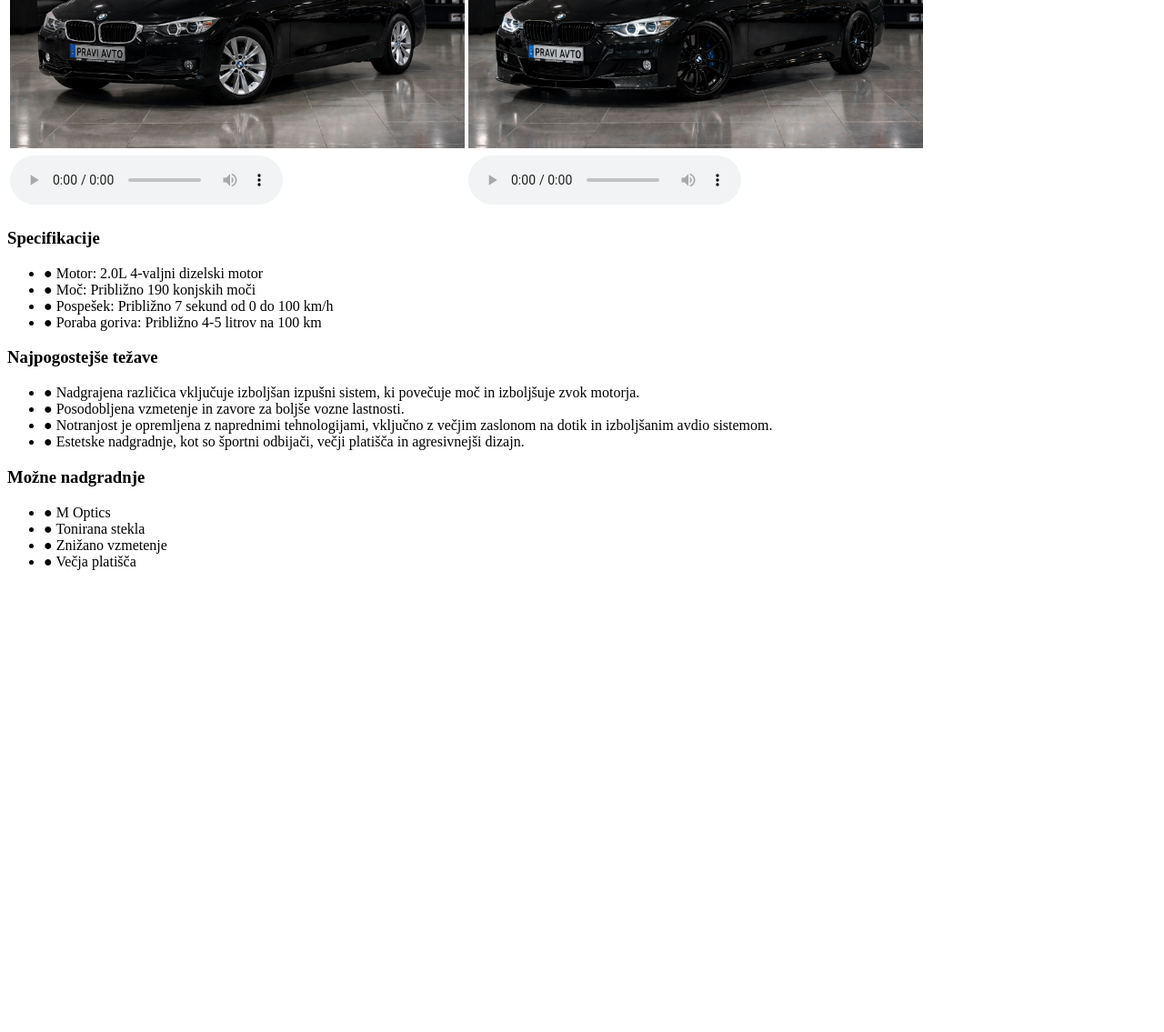
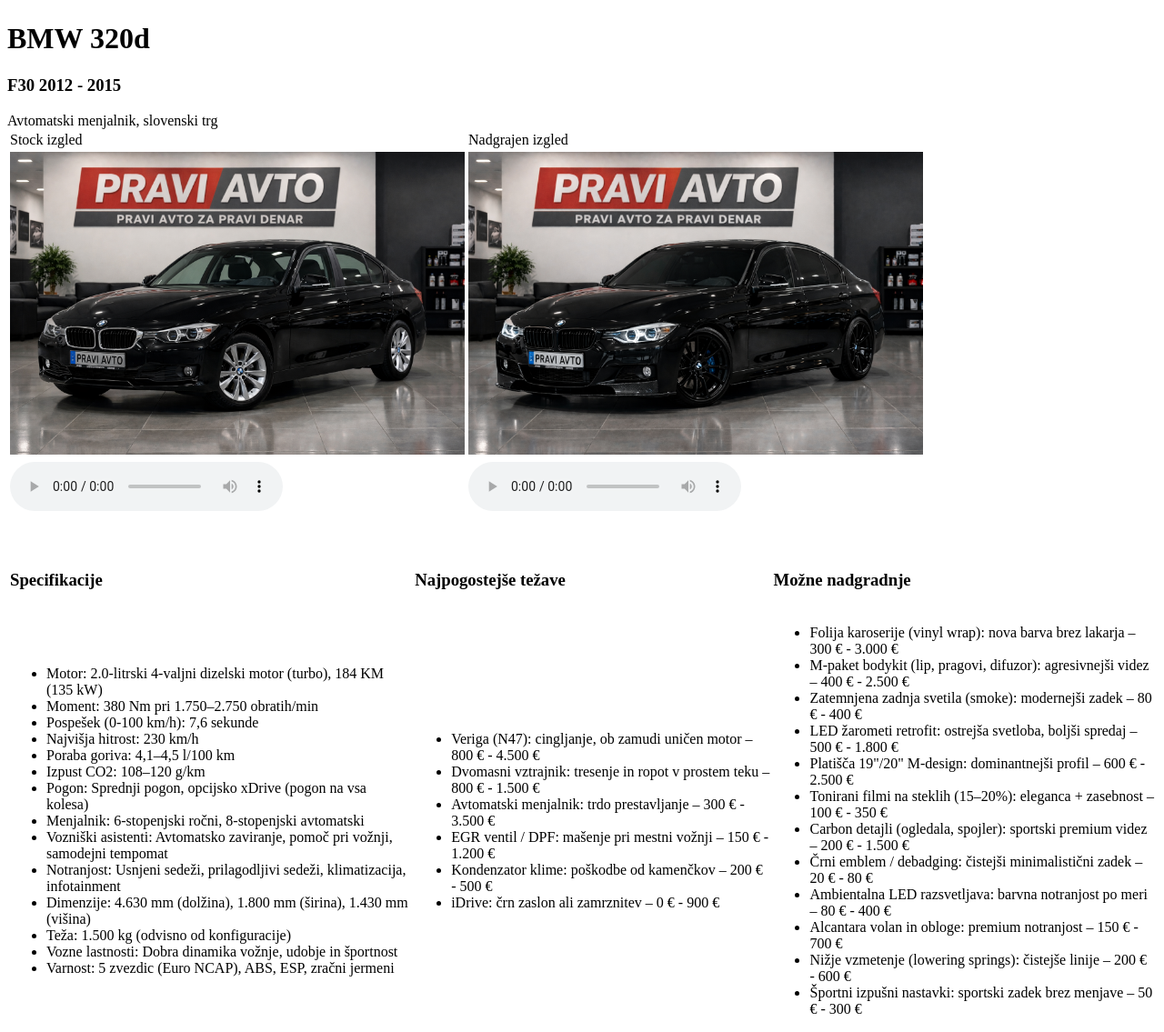
Before and after one commit to lukapavlisic/zaklju-na-naloga, a Flask app: page /avto1 in a window 1280 px wide. Shown: the part 309-1444 px from the top of the page at 91% size. Before the commit the page ends 936 px from the top, so only its background shows below. Run offline with Flask 3, Linux system fonts and the light colour scheme.

Commit message:
Revise avto1.html with new layout and content
Updated HTML structure and content for avto1.html, including specifications, common issues, and possible upgrades for BMW 320d.

```diff
--- a/Zaključna naloga Luka Pavlišič - Copy/templates/avto1.html
+++ b/Zaključna naloga Luka Pavlišič - Copy/templates/avto1.html
@@ -7,25 +7,29 @@
     <link rel="stylesheet" href="static/style.css">
 </head>
 <body>
-    <p><a href="{{url_for('iskanje')}}">Pravi avto</a></p>
+
     <div>
+        <a href="{{ url_for('iskanje') }}">
+            <img src="{{ url_for('static', filename='logo.png') }}" class="logo" alt="Logo">
+        </a>
+        <h1 class="naslov">BMW 320d</h1>
+        <h3 class="podnaslov">F30 2012 - 2015</h3>
+        <div class="podpodnaslov">Avtomatski menjalnik, slovenski trg</div>
 
-        <h1>BMW 320d</h1>
-
-        <table>
-            <tr>
-                <td>Stock različica</td>
-                <td>Nadgrajena različica</td>
+        <table class="tabela-slike">
+            <tr class="tr-naslov">
+                <td>Stock izgled</td>
+                <td>Nadgrajen izgled</td>
             </tr>
-            <tr>
+            <tr class="tr-slike">
                 <td>
-                    <img src="/static/slike/avto1stock.jpg" alt="BMW 320d" width="500">
+                    <img class="slika" src="/static/slike/avto1stock.jpg" alt="BMW 320d" width="500">
                 </td>
                 <td>
-                    <img src="/static/slike/avto1nadgrajen.jpg" alt="BMW 320d" width="500">
+                    <img class="slika" src="/static/slike/avto1nadgrajen.jpg" alt="BMW 320d" width="500">
                 </td>
             </tr>
-            <tr>
+            <tr class="zvok">
                 <td>
                     <audio controls>
                         <source src="static/zvok/320dstockzvok.mp3" type="audio/mpeg">
@@ -38,30 +42,77 @@
                 </td>
             </tr>
         </table>
+        <br>
+        <br>
+        <table class="podrobneje">
+            <tr>
+                <td>
+                    <h3>Specifikacije</h3>
+                </td>
+                <td>
+                    <h3>Najpogostejše težave</h3>
+                </td>
+                <td>
+                    <h3>Možne nadgradnje</h3>
+                </td>
+            </tr>
+            <tr>
+                <td>
+                    <ul>
+                        <li>Motor: 2.0-litrski 4-valjni dizelski motor (turbo), 184 KM (135 kW)</li>
+                        <li>Moment: 380 Nm pri 1.750–2.750 obratih/min</li>
+                        <li>Pospešek (0-100 km/h): 7,6 sekunde</li>
+                        <li>Najvišja hitrost: 230 km/h</li>
+                        <li>Poraba goriva: 4,1–4,5 l/100 km</li>
+                        <li>Izpust CO2: 108–120 g/km</li>
+                        <li>Pogon: Sprednji pogon, opcijsko xDrive (pogon na vsa kolesa)</li>
+                        <li>Menjalnik: 6-stopenjski ročni, 8-stopenjski avtomatski</li>
+                        <li>Vozniški asistenti: Avtomatsko zaviranje, pomoč pri vožnji, samodejni tempomat</li>
+                        <li>Notranjost: Usnjeni sedeži, prilagodljivi sedeži, klimatizacija, infotainment</li>
+                        <li>Dimenzije: 4.630 mm (dolžina), 1.800 mm (širina), 1.430 mm (višina)</li>
+                        <li>Teža: 1.500 kg (odvisno od konfiguracije)</li>
+                        <li>Vozne lastnosti: Dobra dinamika vožnje, udobje in športnost</li>
+                        <li>Varnost: 5 zvezdic (Euro NCAP), ABS, ESP, zračni jermeni</li>
+                    </ul>
+                </td>
 
-        <h3>Specifikacije</h3>
-        <ul>
-            <li>● Motor: 2.0L 4-valjni dizelski motor</li>
-            <li>● Moč: Približno 190 konjskih moči</li>
-            <li>● Pospešek: Približno 7 sekund od 0 do 100 km/h</li>
-            <li>● Poraba goriva: Približno 4-5 litrov na 100 km</li>
-        </ul>
+                <td>
+                    <ul>
+                        <li>Veriga (N47): cingljanje, ob zamudi uničen motor – 800 € - 4.500 €</li>
+                        <li>Dvomasni vztrajnik: tresenje in ropot v prostem teku – 800 € - 1.500 €</li>
+                        <li>Avtomatski menjalnik: trdo prestavljanje – 300 € - 3.500 €</li>
+                        <li>EGR ventil / DPF: mašenje pri mestni vožnji – 150 € - 1.200 €</li>
+                        <li>Kondenzator klime: poškodbe od kamenčkov – 200 € - 500 €</li>
+                        <li>iDrive: črn zaslon ali zamrznitev – 0 € - 900 €</li>
+                    </ul>
+                </td>
+                <td>
+                    <ul>
+                        <li>Folija karoserije (vinyl wrap): nova barva brez lakarja – 300 € - 3.000 €</li>
+                        <li>M-paket bodykit (lip, pragovi, difuzor): agresivnejši videz – 400 € - 2.500 €</li>
+                        <li>Zatemnjena zadnja svetila (smoke): modernejši zadek – 80 € - 400 €</li>
+                        <li>LED žarometi retrofit: ostrejša svetloba, boljši spredaj – 500 € - 1.800 €</li>
+                        <li>Platišča 19"/20" M-design: dominantnejši profil – 600 € - 2.500 €</li>
+                        <li>Tonirani filmi na steklih (15–20%): eleganca + zasebnost – 100 € - 350 €</li>
+                        <li>Carbon detajli (ogledala, spojler): sportski premium videz – 200 € - 1.500 €</li>
+                        <li>Črni emblem / debadging: čistejši minimalistični zadek – 20 € - 80 €</li>
+                        <li>Ambientalna LED razsvetljava: barvna notranjost po meri – 80 € - 400 €</li>
+                        <li>Alcantara volan in obloge: premium notranjost – 150 € - 700 €</li>
+                        <li>Nižje vzmetenje (lowering springs): čistejše linije – 200 € - 600 €</li>
+                        <li>Športni izpušni nastavki: sportski zadek brez menjave – 50 € - 300 €</li>
+                    </ul>
+                </td>
+            </tr>
+        </table>
+        <div class="spodnjatabela">
+            <div>
+                <iframe src="https://www.youtube.com/watch?v=rarSMrg5XiI" frameborder="0"></iframe>
+            </div>
+            <div>
+                fsdf
+            </div>
+        </div>
 
-        <h3>Najpogostejše težave</h3>
-        <ul>
-            <li>● Nadgrajena različica vključuje izboljšan izpušni sistem, ki povečuje moč in izboljšuje zvok motorja.</li>
-            <li>● Posodobljena vzmetenje in zavore za boljše vozne lastnosti.</li>
-            <li>● Notranjost je opremljena z naprednimi tehnologijami, vključno z večjim zaslonom na dotik in izboljšanim avdio sistemom.</li>
-            <li>● Estetske nadgradnje, kot so športni odbijači, večji platišča in agresivnejši dizajn.</li>
-        </ul>
-
-        <h3>Možne nadgradnje</h3>
-        <ul>
-            <li>● M Optics</li>
-            <li>● Tonirana stekla</li>
-            <li>● Znižano vzmetenje</li>
-            <li>● Večja platišča</li>
-        </ul>
     </div>
 </body>
 </html>
```
